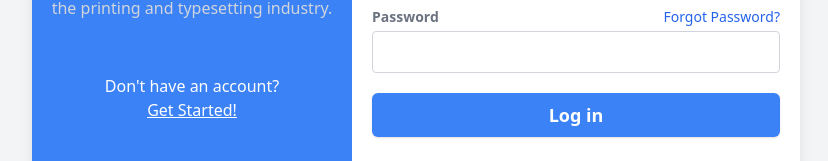
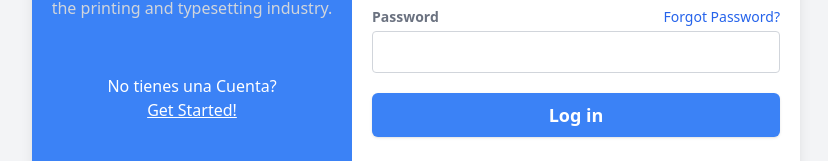
Before and after one commit to Silabuz-Students/Libro-reclamaciones-Proyecto, a Next.js app: page /auth/signin in a window 1280 px wide. Shown: the part 383-544 px from the top of the page, without its empty margins (224-1052 px from the left). Built offline with nearby package versions, Linux system fonts and the light colour scheme; no server answers.

Commit message:
fix error on signin page

```diff
--- a/src/pages/auth/signin.tsx
+++ b/src/pages/auth/signin.tsx
@@ -81,7 +81,7 @@
           Lorem Ipsum is simply dummy text of the printing and typesetting industry.
         </p>
         <p className="flex flex-col items-center justify-center mt-10 text-center">
-          <span>Don't have an account?</span>
+          <span>No tienes una Cuenta?</span>
           <a href="#" className="underline" onClick={() => router.push('/auth/register')}>Get Started!</a>
         </p>
         <p className="mt-6 text-sm text-center text-gray-300">
```
